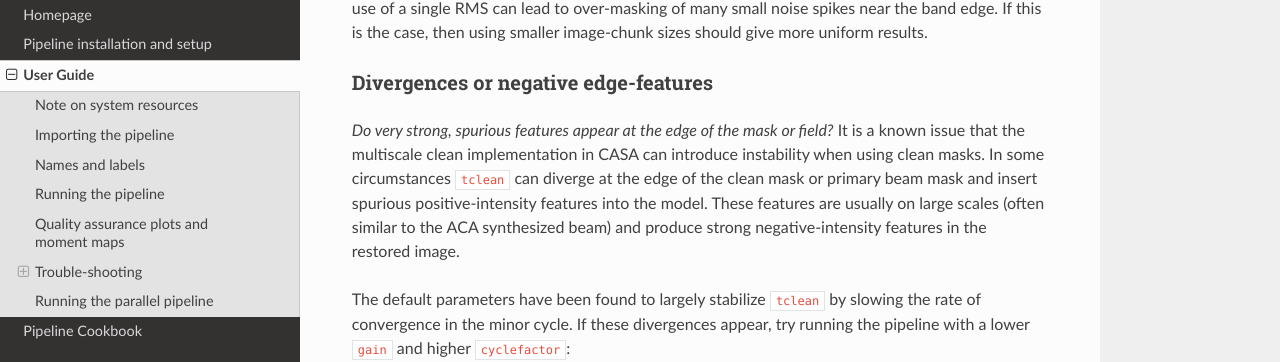
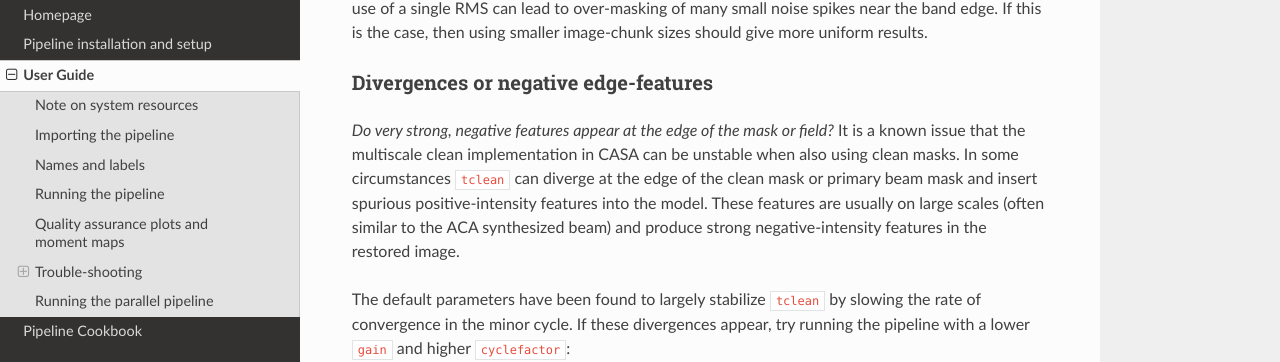
Before and after one commit to autocorr/faust_line_imaging, a Sphinx documentation site: the page built from docs/source/userguide.rst, in a window 1280 px wide and 900 px high, scrolled down 7318 px. Shown: the part 137-499 px from the top of the window. Built offline with Sphinx 7.4.7 and the Read the Docs theme 2.0.0, drawn with Linux system fonts in a browser that asks for light colours.

Commit message:
Doc updates

```diff
--- a/docs/source/userguide.rst
+++ b/docs/source/userguide.rst
@@ -340,14 +340,13 @@ should give more uniform results.
 
 Divergences or negative edge-features
 ~~~~~~~~~~~~~~~~~~~~~~~~~~~~~~~~~~~~~
-*Do very strong, spurious features appear at the edge of the mask or field?*
+*Do very strong, negative features appear at the edge of the mask or field?*
 It is a known issue that the multiscale clean implementation in CASA can
-introduce instability when using clean masks. In some circumstances
-``tclean`` can diverge at the edge of the clean mask or primary beam mask
-and insert spurious positive-intensity features into the model. These
-features are usually on large scales (often similar to the ACA synthesized
-beam) and produce strong negative-intensity features in the restored
-image.
+be unstable when also using clean masks. In some circumstances ``tclean`` can
+diverge at the edge of the clean mask or primary beam mask and insert spurious
+positive-intensity features into the model. These features are usually on large
+scales (often similar to the ACA synthesized beam) and produce strong
+negative-intensity features in the restored image.
 
 The default parameters have been found to largely stabilize ``tclean`` by
 slowing the rate of convergence in the minor cycle. If these divergences
```
